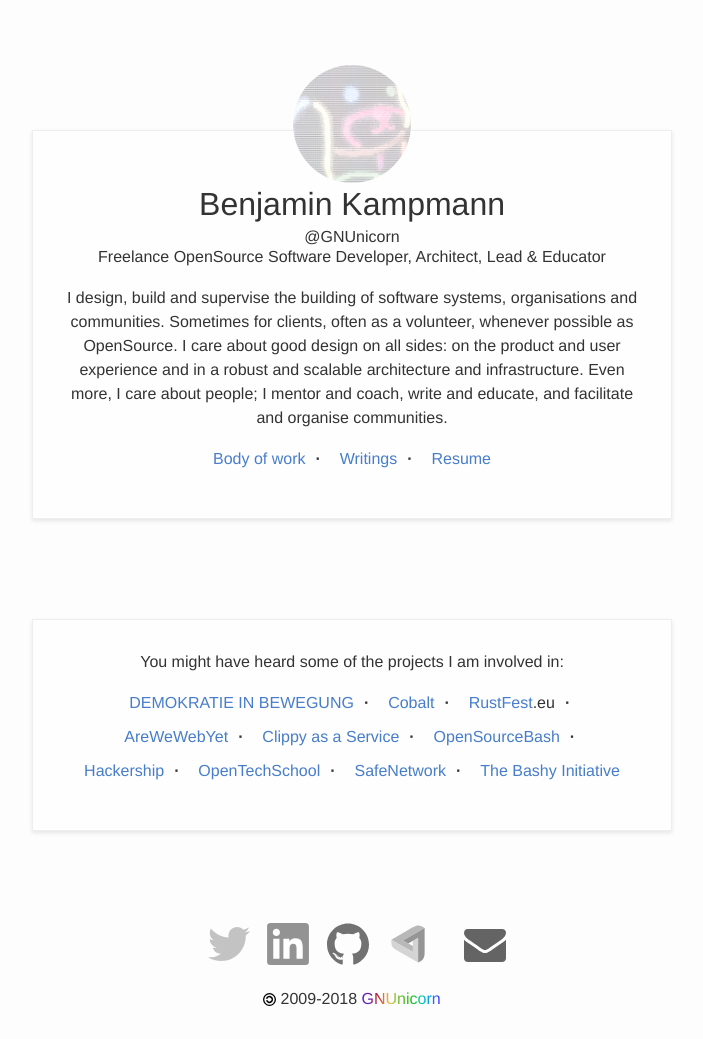
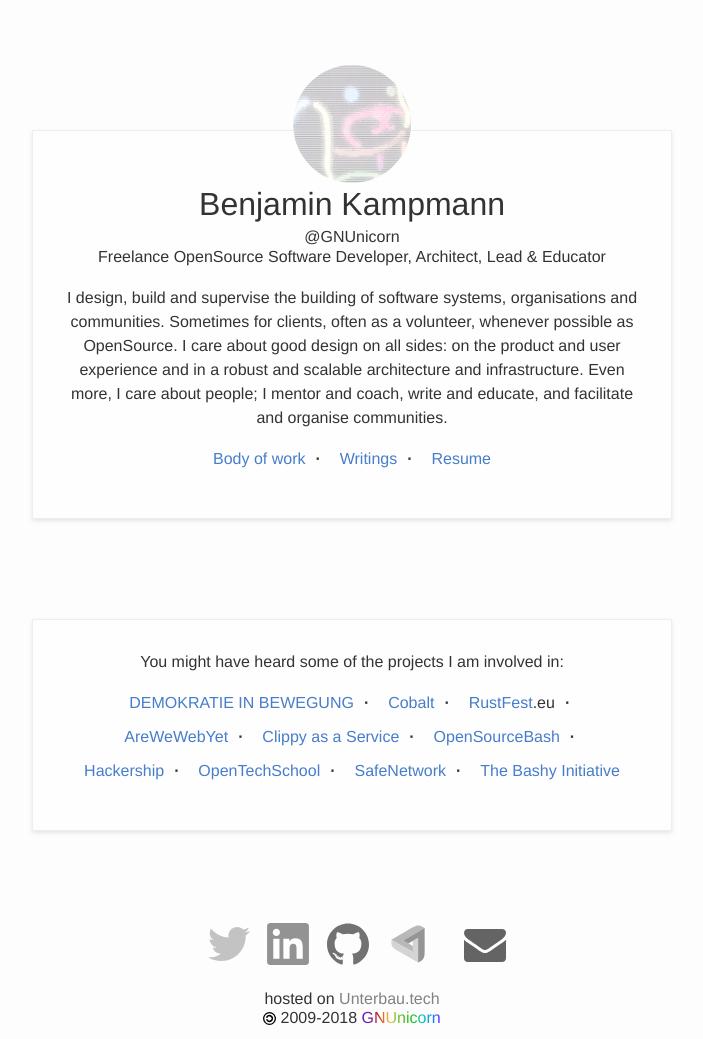
Before and after one commit to gnunicorn/gnunicorn.org, a Jekyll site: the page built from index.html, in a window 1280 px wide. Shown: the whole page, without its empty margins (288-991 px from the left). Built offline with Jekyll 4.4.1, drawn with Linux system fonts in a browser that asks for light colours.

Commit message:
switching to unterbau hosting

```diff
--- a/_includes/footer.html
+++ b/_includes/footer.html
@@ -80,5 +80,5 @@
         </li>
       </ul>
     </p>
-  <h2><img style="height: 0.8em; width: 0.8em" src="/assets/images/copyleft.svg"> 2009-{{site.time | date:'%Y'}} <a class="rainbow" href="/">GNUnicorn</a></h2>
+  <h2>hosted on <a href="https://unterbau.tech">Unterbau.tech</a><br/><img style="height: 0.8em; width: 0.8em" src="/assets/images/copyleft.svg"> 2009-{{site.time | date:'%Y'}} <a class="rainbow" href="/">GNUnicorn</a></h2>
 </footer>
```
Also changed, not shown: .gitlab-ci.yml.
